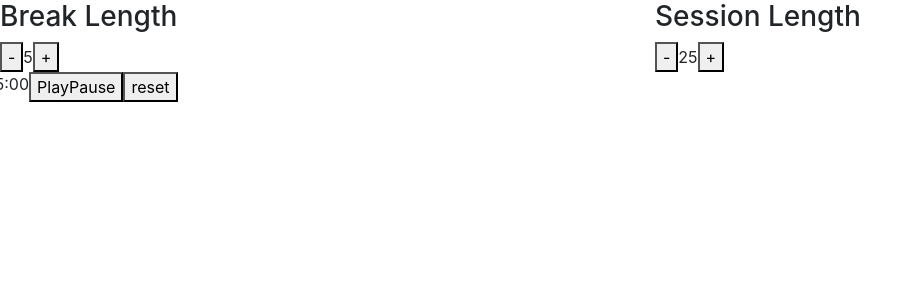
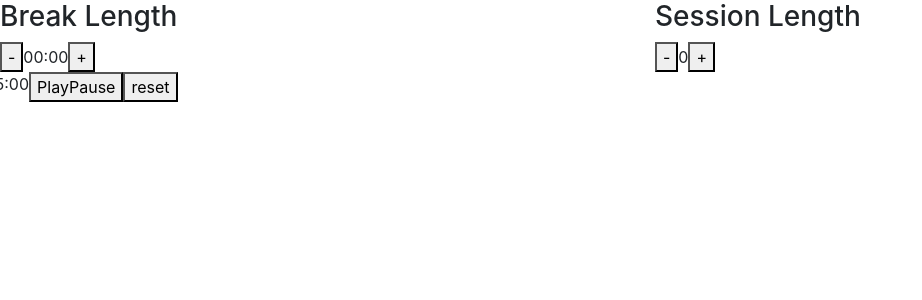
Before and after one commit to mrivera7/pomodoro-clock, a React (Create React App) app: page / in a window 1280 px wide. Shown: the top 300 px of the page, without its empty margins (0-922 px from the left). Built offline with nearby package versions, Linux system fonts and the light colour scheme; the HTML template or start-up script is replaced by a standard one.

Commit message:
code update

```diff
--- a/package.json
+++ b/package.json
@@ -5,6 +5,7 @@
   "dependencies": {
     "bootstrap": "^4.3.1",
     "moment": "^2.24.0",
+    "moment-timer": "^1.3.0",
     "react": "^16.8.6",
     "react-dom": "^16.8.6",
     "react-redux": "^7.1.0",
@@ -31,5 +32,8 @@
       "last 1 firefox version",
       "last 1 safari version"
     ]
+  },
+  "devDependencies": {
+    "@types/moment": "^2.13.0"
   }
 }
--- a/src/components/pomodoro-clock/break.jsx
+++ b/src/components/pomodoro-clock/break.jsx
@@ -1,4 +1,5 @@
 import React, { Component } from 'react';
+import moment from 'moment';
 
 class Break extends Component{
     constructor(props) {
@@ -11,7 +12,7 @@ class Break extends Component{
                 <h3 id="break-label">Break Length</h3>
                 <button id="break-decrement" onClick={() => store.brkDec()}>-</button>
                 <div id="break-length" style={{ display: "inline" }}>
-                    { new Date(store.brk).getMinutes() }
+                    { moment(store.brk).format('mm:ss') }
                         {/*
                             default (on load) value of 5
                         */}
--- a/src/components/pomodoro-clock/session.jsx
+++ b/src/components/pomodoro-clock/session.jsx
@@ -1,4 +1,5 @@
 import React, { Component } from 'react';
+import moment from 'moment';
 
 class Session extends Component {
     constructor(props) {
@@ -11,7 +12,7 @@ class Session extends Component {
                 <h3 id="session-label">Session Length</h3>
                 <button id="session-decrement" onClick={() => store.sesDec()}>-</button>
                 <div id="session-length" style={{display: "inline"}}>
-                    { new Date(store.ses).getMinutes() }
+                    { store.ses.seconds() }
                         {/*
                             default value of 25
                         */}
--- a/src/components/pomodoro-clock/timer.jsx
+++ b/src/components/pomodoro-clock/timer.jsx
@@ -1,4 +1,5 @@
 import React, { Component } from 'react';
+import moment from 'moment';
 
 class Timer extends Component {
     constructor(props) {
@@ -24,6 +25,7 @@ class Timer extends Component {
     render() {
         const { store } = this.props;
         const { brk, ses, timeLeft, runTimer, laze, reset } = store;
+        /*
         let mm, ss;
         if(!runTimer && timeLeft === null) {
             mm = `${new Date(ses).getMinutes()}`;
@@ -32,13 +34,15 @@ class Timer extends Component {
             mm = `${new Date(timeLeft).getMinutes()}`;
             ss = `${new Date(new Date().setSeconds(new Date(timeLeft).getSeconds() % 60)).getSeconds()}`;
         }
+        */
         return(
             <>
                 <div id="timer">
                         <div id="timer-label"></div>
                         <div id="time-left">
                             {
-                                `${mm}:${ss}`
+                                // `${mm}:${ss}`
+                                (timeLeft !== null ? moment(timeLeft).format('mm:ss') : '25:00')
                             }
                             {/*
                                 mm:ss
--- a/src/store/reducer.js
+++ b/src/store/reducer.js
@@ -1,28 +1,30 @@
+import moment from 'moment';
 import { BRK_INC, BRK_DEC, SES_INC, SES_DEC, TICK, INV_TMR, INV_LAZ, RESET } from '../constants';
 
+// var moment = require('moment');
+
 export const initialState = {
-    brk: new Date().setMinutes(5),
-    ses: new Date().setMinutes(25),
+    brk: moment.duration(5, 'm'),
+    ses: moment.duration(25, 'm'),
     laze: false,
     runTimer: false,
     timeLeft: null,
 };
 
 function reducer (state=initialState, action) {
-    const minute = new Date().getTime();
     switch(action.type) {
         case BRK_INC:
-            return Object.assign({}, state, { brk: new Date(new Date(state.brk).getMinutes() + 1) });
+            return Object.assign({}, state, { brk: moment(state.brk).add(1, 'm') });
         case BRK_DEC:
-            return Object.assign({}, state, { brk: new Date(new Date(state.brk).getMinutes() - 1) });
+            return Object.assign({}, state, { brk: moment(state.brk).subtract(1, 'm') });
         case SES_INC:
-            return Object.assign({}, state, { ses: new Date(new Date(state.ses).getMinutes() + 1) });
+            return Object.assign({}, state, { ses: moment(state.ses).add(1, 'm') });
         case SES_DEC:
-            return Object.assign({}, state, { ses: new Date(new Date(state.ses).getMinutes() - 1) });
+            return Object.assign({}, state, { ses: moment(state.ses).subtract(1, 'm') });
         case TICK:
-            return Object.assign({}, state, { timeLeft: new Date((new Date(state.timeLeft).getSeconds() - new Date(new Date().setSeconds(1)))) });
+            return Object.assign({}, state, { timeLeft: moment(state.timeLeft).subtract(1, 's') });
         case INV_TMR:
-            return Object.assign({}, state, { runTimer: !state.runTimer }, { timeLeft: (!!state.timeLeft ? new Date().setTime(new Date(state.timeLeft).getSeconds() - 1) : (!state.laze ? state.ses : state.brk)) });
+            return Object.assign({}, state, { runTimer: !state.runTimer }, { timeLeft: (state.timeLeft !== null ? moment(state.timeLeft).subtract(1, 's') : (!state.laze ? state.ses : state.brk)) });
         case INV_LAZ:
             return Object.assign({}, state, { laze: !state.laze });
         case RESET:
```
Also changed, not shown: 1 other file (tests, documents, lock files or other folders).
